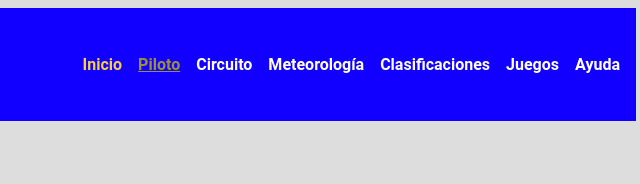
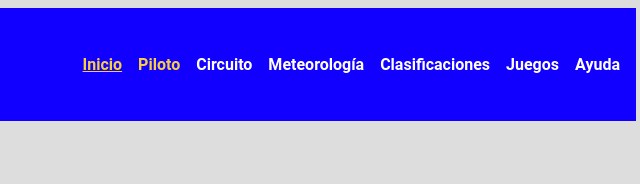
Before and after one commit to RubennDiazz5/SEW, a plain HTML site: page index.html in a window 1280 px wide. In both pictures the pointer is over the link "Piloto". Shown: the full height of the page, 636-1276 px from the left. Drawn offline with nearby package versions, Linux system fonts and the light colour scheme; no server answers.

Commit message:
Add files via upload

```diff
--- a/estilo/estilo.css
+++ b/estilo/estilo.css
@@ -26,6 +26,7 @@ h2, h3, h4, h5, h6 {
 .active {
     /* Background-color hereda de header */
     color: #f8cf40;
+    text-decoration-line: underline;
 }
 
 /* Especificidad: 012 */
@@ -44,8 +45,7 @@ header a {
 /* Especificidad: 022 */
 nav a:hover:not(.active) {           /* Cuando el usuario pasa el ratón por encima y no esta activo el enlace del nav */
     /* Background-color hereda de header */
-    color: #9b9137;
-    text-decoration-line: underline;    /* Subrayado al pasar el ratón */
+    color: #f8cf40;
 }
 
 /* Especificidad: 022 */
```
